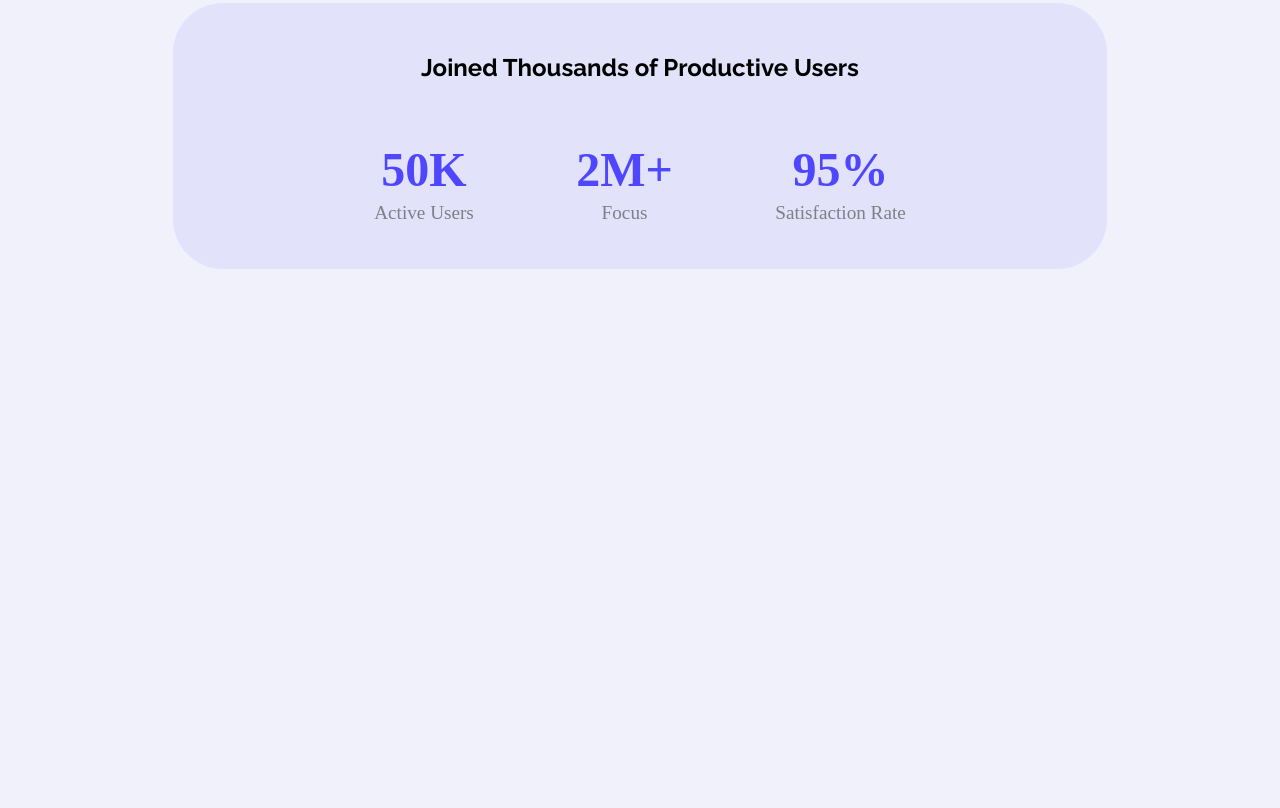
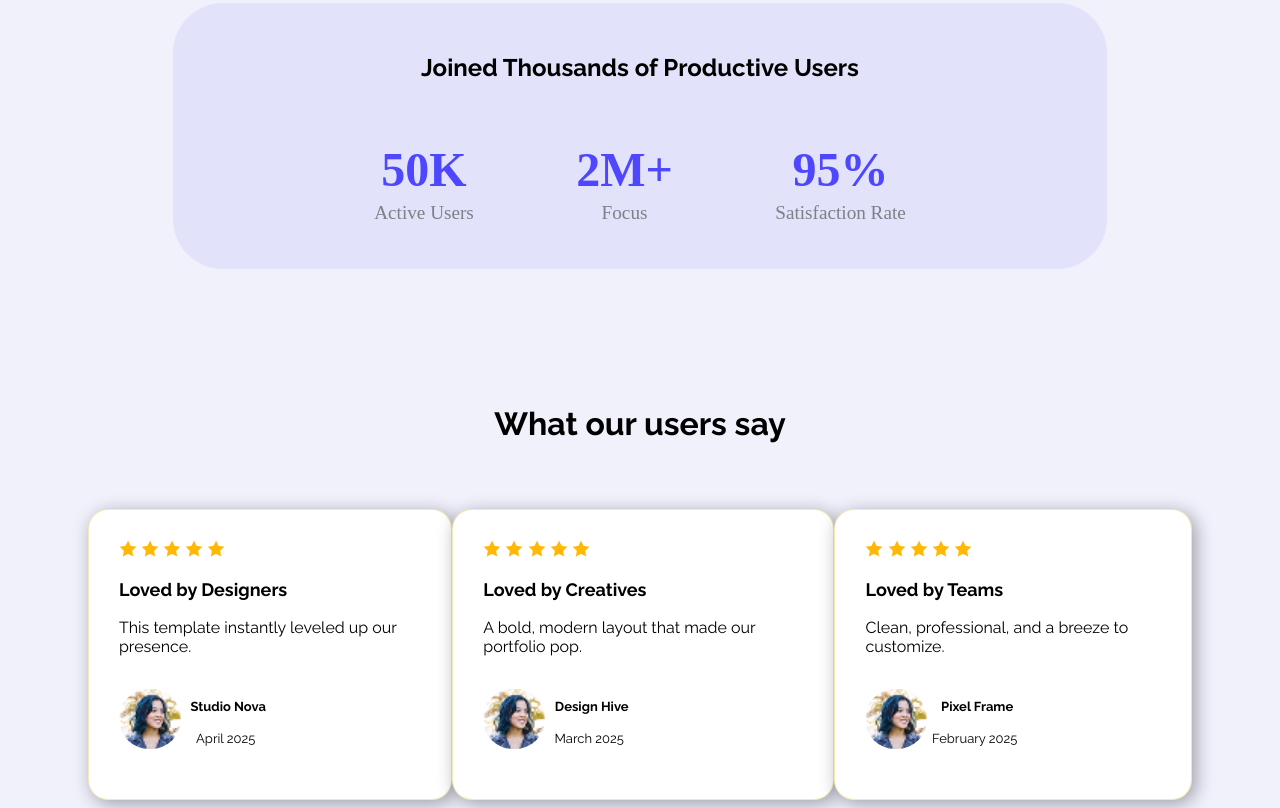
Before and after one commit to Shaifuzzman-Ratul/B12-Assingment-001, a plain HTML site: page assingment.html in a window 1280 px wide. Shown: the part 1111-1919 px from the top of the page. Before the commit the page ends 1470 px from the top, so only its background shows below. Drawn offline with Linux system fonts and the light colour scheme.

Commit message:
added review section

```diff
--- a/assingment.html
+++ b/assingment.html
@@ -63,6 +63,67 @@
             </div>
 
         </section>
+        <section class="review-section">
+            <h1 class="review-title">What our users say</h1>
+            <div class="review-description">
+                <section class="f-review">
+                    <div class="f-star"><img src="Assets/icon-star.png" alt="">
+                        <img src="Assets/icon-star.png" alt="">
+                        <img src="Assets/icon-star.png" alt="">
+                        <img src="Assets/icon-star.png" alt="">
+                        <img src="Assets/icon-star.png" alt="">
+                    </div>
+                    <h1 class="f-review-title">Loved by Designers</h1>
+                    <p class="f-review-description">This template instantly leveled up our presence.
+                    </p>
+                    <div class="reviewer-id">
+                        <div> <img class="avater-image" src="Assets/avatar.png" alt=""></div>
+                        <div>
+                            <h4 class="name">Studio Nova</h4>
+                            <p class="date">April 2025</p>
+                        </div>
+                    </div>
+                </section>
+                <section class="f-review">
+                    <div class="f-star"><img src="Assets/icon-star.png" alt="">
+                        <img src="Assets/icon-star.png" alt="">
+                        <img src="Assets/icon-star.png" alt="">
+                        <img src="Assets/icon-star.png" alt="">
+                        <img src="Assets/icon-star.png" alt="">
+                    </div>
+                    <h1 class="f-review-title">Loved by Creatives</h1>
+                    <p class="f-review-description">A bold, modern layout that made our portfolio pop.
+                    </p>
+                    <div class="reviewer-id">
+                        <div> <img class="avater-image" src="Assets/avatar.png" alt=""></div>
+                        <div>
+                            <h4 class="name">Design Hive
+
+                            </h4>
+                            <p class="date">March 2025</p>
+                        </div>
+                    </div>
+                </section>
+                <section class="f-review">
+                    <div class="f-star"><img src="Assets/icon-star.png" alt="">
+                        <img src="Assets/icon-star.png" alt="">
+                        <img src="Assets/icon-star.png" alt="">
+                        <img src="Assets/icon-star.png" alt="">
+                        <img src="Assets/icon-star.png" alt="">
+                    </div>
+                    <h1 class="f-review-title">Loved by Teams</h1>
+                    <p class="f-review-description">Clean, professional, and a breeze to customize.
+                    </p>
+                    <div class="reviewer-id">
+                        <div> <img class="avater-image" src="Assets/avatar.png" alt=""></div>
+                        <div>
+                            <h4 class="name"> Pixel Frame</h4>
+                            <p class="date">February 2025</p>
+                        </div>
+                    </div>
+                </section>
+            </div>
+        </section>
 
     </main>
     <footer></footer>
--- a/styles/assingment.css
+++ b/styles/assingment.css
@@ -1,5 +1,9 @@
 /* body styles */
 .bg-color {
+
+
+    font-style: normal;
+
 
     background-color: #c0bff537;
 
@@ -125,3 +129,78 @@
     padding-bottom: 45px;
     font-size: larger;
 }
+
+/* review section */
+.review-section {
+    text-align: center;
+    padding-top: 20px;
+    padding-left: 80px;
+    padding-right: 80px;
+
+}
+
+.review-description {
+    display: flex;
+    justify-content: space-around;
+}
+
+.f-star {
+    text-align: left;
+}
+
+.f-review {
+    padding: 30px;
+    background-color: #FFFFFF;
+    border-radius: 20px;
+    border: 1.9px solid #eee8aad7;
+    box-shadow: 3.8px 3.8px 18px #12112360;
+    margin-top: 40px;
+    font-family: "Raleway", sans-serif;
+    font-optical-sizing: auto;
+
+}
+
+.f-review-title {
+    font-size: large;
+}
+
+.avater-image {
+    border-radius: 400px;
+    height: 60px;
+
+}
+
+.name {
+    padding-top: 10px;
+    padding-left: 10px;
+    font-size: small;
+}
+
+.date {
+    margin-top: 0%;
+    padding-bottom: 10px;
+    padding-left: 5px;
+    font-size: small;
+}
+
+.review-title {
+    text-align: center;
+    font-family: "Raleway", sans-serif;
+    font-optical-sizing: auto;
+    font-weight: bold;
+    font-style: normal;
+    font-size: xx-large;
+}
+
+.f-review-title {
+    text-align: left;
+}
+
+.f-review-description {
+    text-align: left;
+}
+
+.reviewer-id {
+    display: flex;
+    align-items: center;
+}
```
Also changed, not shown: Assets/Design Hive.jpg (added), Assets/download.jpg (added).
